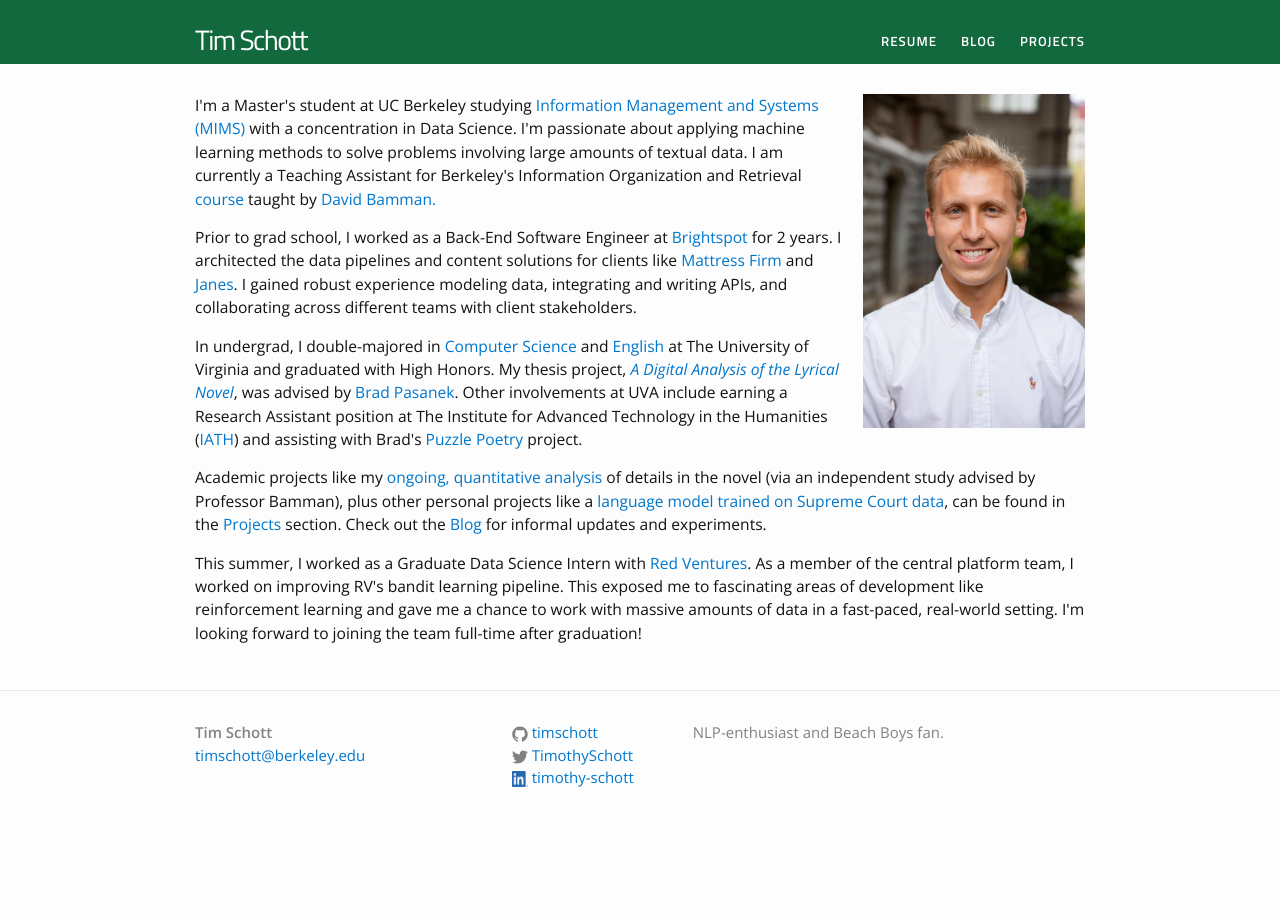
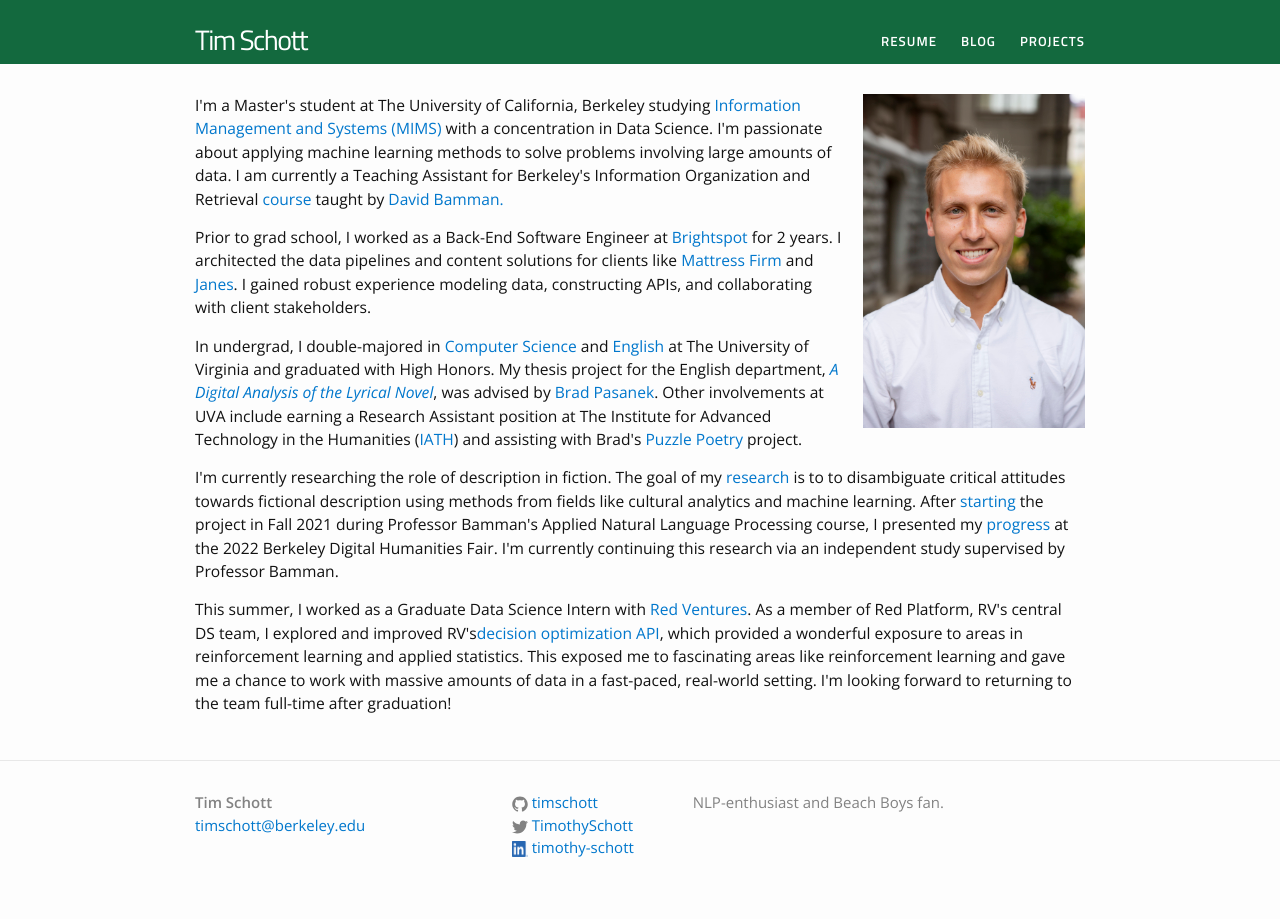
Before and after one commit to timschott/timschott.github.io, a Jekyll site: the page built from index.html, in a window 1280 px wide. Built offline with Jekyll 4.4.1, drawn with Linux system fonts in a browser that asks for light colours.

Commit message:
update index

```diff
--- a/index.html
+++ b/index.html
@@ -7,12 +7,12 @@ description: Welcome to my site!
 
 <img id="disco-tim" src="/images/schott-headshot_smaller.jpg" alt="death by disco">
 
-<p>I'm a Master's student at UC Berkeley studying <a href="https://www.ischool.berkeley.edu/programs/mims">Information Management and Systems (MIMS)</a> with a concentration in Data Science. I'm passionate about applying machine learning methods to solve problems involving large amounts of textual data. I am currently a Teaching Assistant for Berkeley's Information Organization and Retrieval <a href="https://www.ischool.berkeley.edu/courses/info/202">course</a> taught by <a href="https://people.ischool.berkeley.edu/~dbamman/">David Bamman.</a></p>
+<p>I'm a Master's student at The University of California, Berkeley studying <a href="https://www.ischool.berkeley.edu/programs/mims">Information Management and Systems (MIMS)</a> with a concentration in Data Science. I'm passionate about applying machine learning methods to solve problems involving large amounts of data. I am currently a Teaching Assistant for Berkeley's Information Organization and Retrieval <a href="https://www.ischool.berkeley.edu/courses/info/202">course</a> taught by <a href="https://people.ischool.berkeley.edu/~dbamman/">David Bamman.</a></p>
 
-<p>Prior to grad school, I worked as a Back-End Software Engineer at <a href="https://www.brightspot.com/">Brightspot</a> for 2 years. I architected the data pipelines and content solutions for clients like <a href="https://www.mattressfirm.com">Mattress Firm</a> and <a href="https://janes.com">Janes</a>. I gained robust experience modeling data, integrating and writing APIs, and collaborating across different teams with client stakeholders.</p>
+<p>Prior to grad school, I worked as a Back-End Software Engineer at <a href="https://www.brightspot.com/">Brightspot</a> for 2 years. I architected the data pipelines and content solutions for clients like <a href="https://www.mattressfirm.com">Mattress Firm</a> and <a href="https://janes.com">Janes</a>. I gained robust experience modeling data, constructing APIs, and collaborating with client stakeholders.</p>
 
-<p>In undergrad, I double-majored in <a href = "https://engineering.virginia.edu/departments/computer-science/about-computer-science/about-us">Computer Science</a> and <a href ="https://english.as.virginia.edu/undergraduate">English</a> at The University of Virginia and graduated with High Honors. My thesis project, <a href = "/thesis"><i>A Digital Analysis of the Lyrical Novel</i></a>, was advised by <a href="https://english.as.virginia.edu/people/profile/bmp7e">Brad Pasanek</a>. Other involvements at UVA include earning a Research Assistant position at The Institute for Advanced Technology in the Humanities (<a href="http://www.iath.virginia.edu/">IATH</a>) and assisting with Brad's <a href="https://puzzlepoesis.org">Puzzle Poetry</a> project.</p>
+<p>In undergrad, I double-majored in <a href = "https://engineering.virginia.edu/departments/computer-science/about-computer-science/about-us">Computer Science</a> and <a href ="https://english.as.virginia.edu/undergraduate">English</a> at The University of Virginia and graduated with High Honors. My thesis project for the English department, <a href = "/thesis"><i>A Digital Analysis of the Lyrical Novel</i></a>, was advised by <a href="https://english.as.virginia.edu/people/profile/bmp7e">Brad Pasanek</a>. Other involvements at UVA include earning a Research Assistant position at The Institute for Advanced Technology in the Humanities (<a href="http://www.iath.virginia.edu/">IATH</a>) and assisting with Brad's <a href="https://puzzlepoesis.org">Puzzle Poetry</a> project.</p>
 
-<p>Academic projects like my <a href = "/projects/details">ongoing, quantitative analysis</a> of details in the novel (via an independent study advised by Professor Bamman), plus other personal projects like a <a href = "/projects/sbotus">language model trained on Supreme Court data</a>, can be found in the <a href="/projects">Projects</a> section. Check out the <a href="/blog">Blog</a> for informal updates and experiments.</p>
+<p>I'm currently researching the role of description in fiction. The goal of my <a href = "https://github.com/timschott/details">research</a> is to to disambiguate critical attitudes towards fictional description using methods from fields like cultural analytics and machine learning. After <a href="https://github.com/timschott/details/blob/main/paper/details-in-the-novel.pdf">starting</a> the project in Fall 2021 during Professor Bamman's Applied Natural Language Processing course, I presented my <a href="https://raw.githubusercontent.com/timschott/details/main/dh-fair/tim-schott-dh-fair-poster.png">progress</a> at the 2022 Berkeley Digital Humanities Fair. I'm currently continuing this research via an independent study supervised by Professor Bamman.</p>
 
-<p>This summer, I worked as a Graduate Data Science Intern with <a href = "https://redventures.com">Red Ventures</a>. As a member of the central platform team, I worked on improving RV's bandit learning pipeline. This exposed me to fascinating areas of development like reinforcement learning and gave me a chance to work with massive amounts of data in a fast-paced, real-world setting. I'm looking forward to joining the team full-time after graduation!</p>
+<p>This summer, I worked as a Graduate Data Science Intern with <a href = "https://redventures.com">Red Ventures</a>. As a member of Red Platform, RV's central DS team, I explored and improved RV's<a href="https://medium.com/rv-data/how-to-build-a-better-bandit-3cbc278429c6">decision optimization API</a>, which provided a wonderful exposure to areas in reinforcement learning and applied statistics. This exposed me to fascinating areas like reinforcement learning and gave me a chance to work with massive amounts of data in a fast-paced, real-world setting. I'm looking forward to returning to the team full-time after graduation!</p>
```
